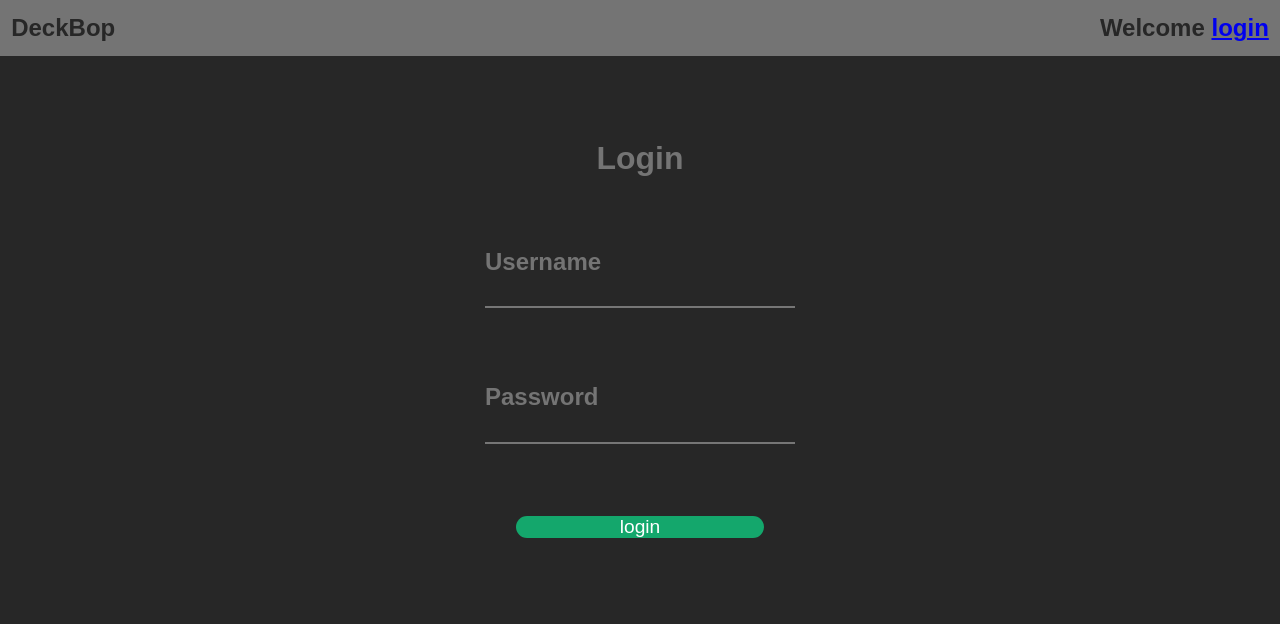
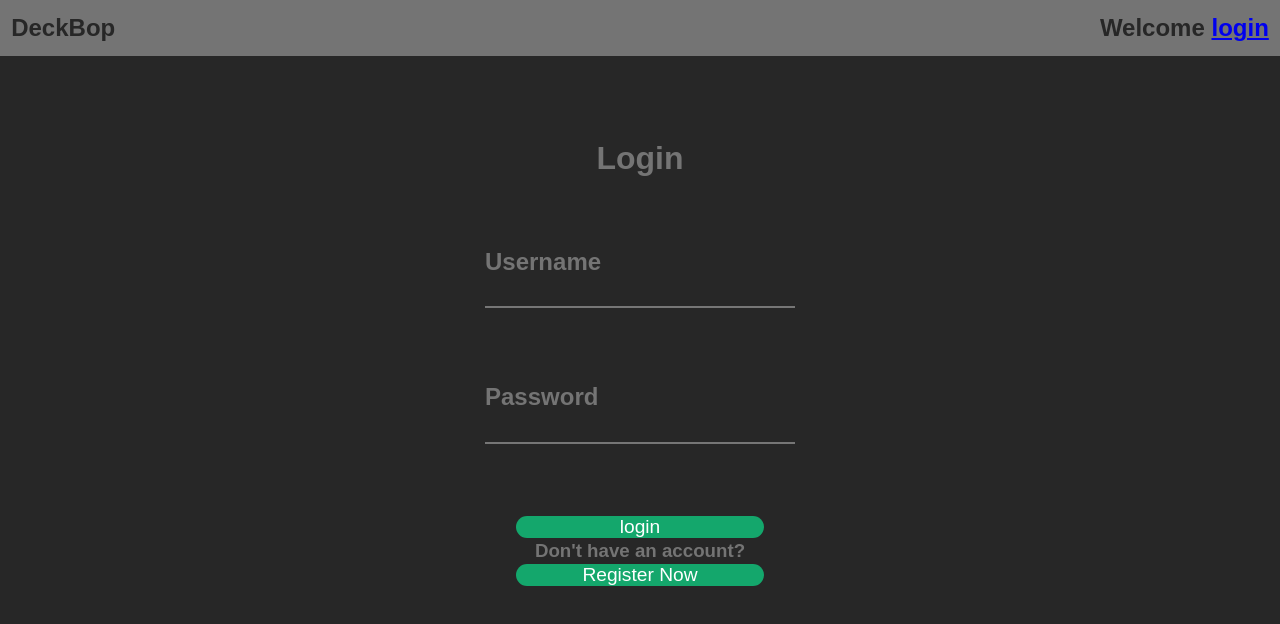
Before and after one commit to cobbettn/deckbox, a Vue app in the folder fe/deckbop/: page /login in a window 1280 px wide. Shown: the top 624 px of the page. Built offline with nearby package versions, Linux system fonts and the light colour scheme.

Commit message:
added reg button to login page

```diff
--- a/fe/deckbop/src/components/authentication/Login.vue
+++ b/fe/deckbop/src/components/authentication/Login.vue
@@ -10,6 +10,8 @@
             <input type="password" v-model="password">
             <div class="column-content">
               <button v-on:click.prevent="login()">login</button>
+              <h3>Don't have an account?</h3>
+              <button v-on:click.prevent="goToRegister()">Register Now</button>
             </div>
         </form>
     </div>
@@ -41,12 +43,15 @@ export default {
             ).then(({status, data}) => {
                 if (status === StatusCodes.OK) {
                     this.$store.dispatch('LOGIN', data)
-                    this.$router.push('/viewDecks');
+                    this.$router.push('/viewDecks')
                 }
             }).catch(error => {
                 this.errorList = error.response.data.errorList
             });
         },
+        goToRegister() {
+            this.$router.push('/register')
+        }
     }
 
 }
```
